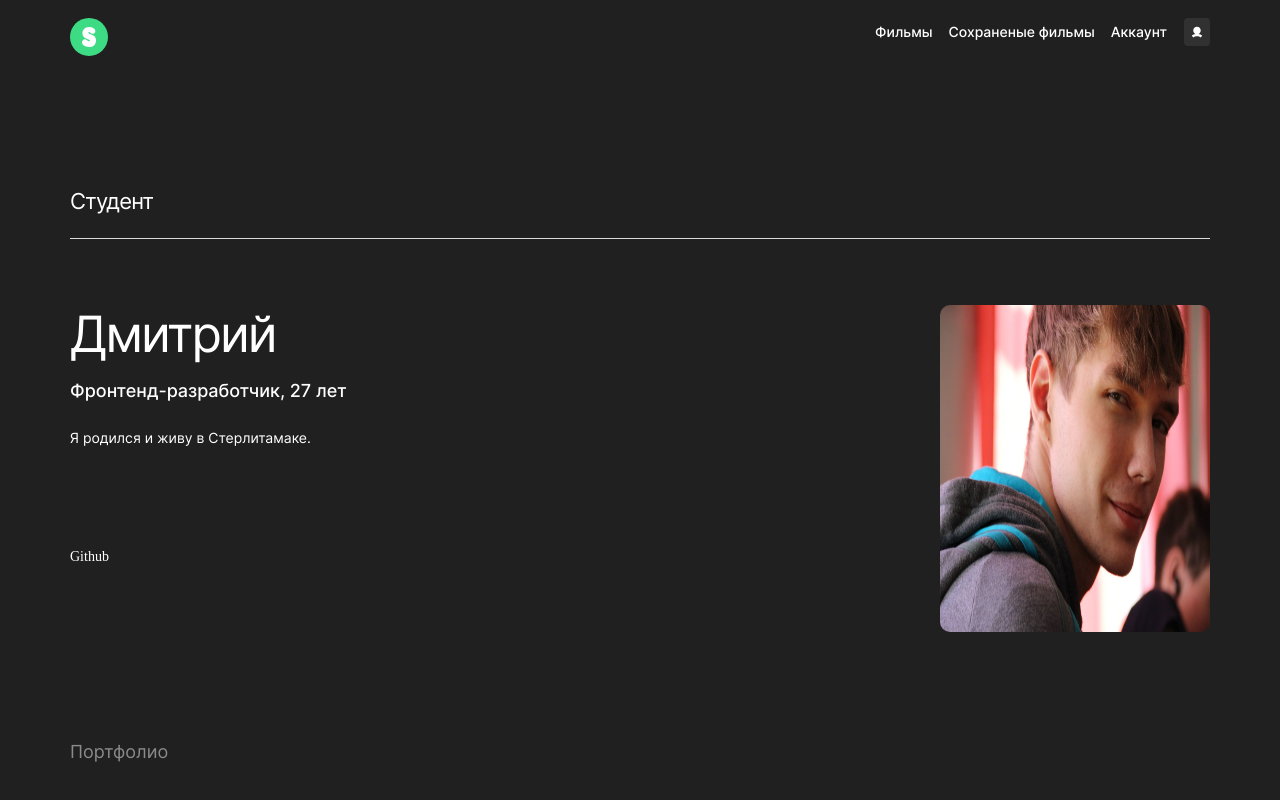
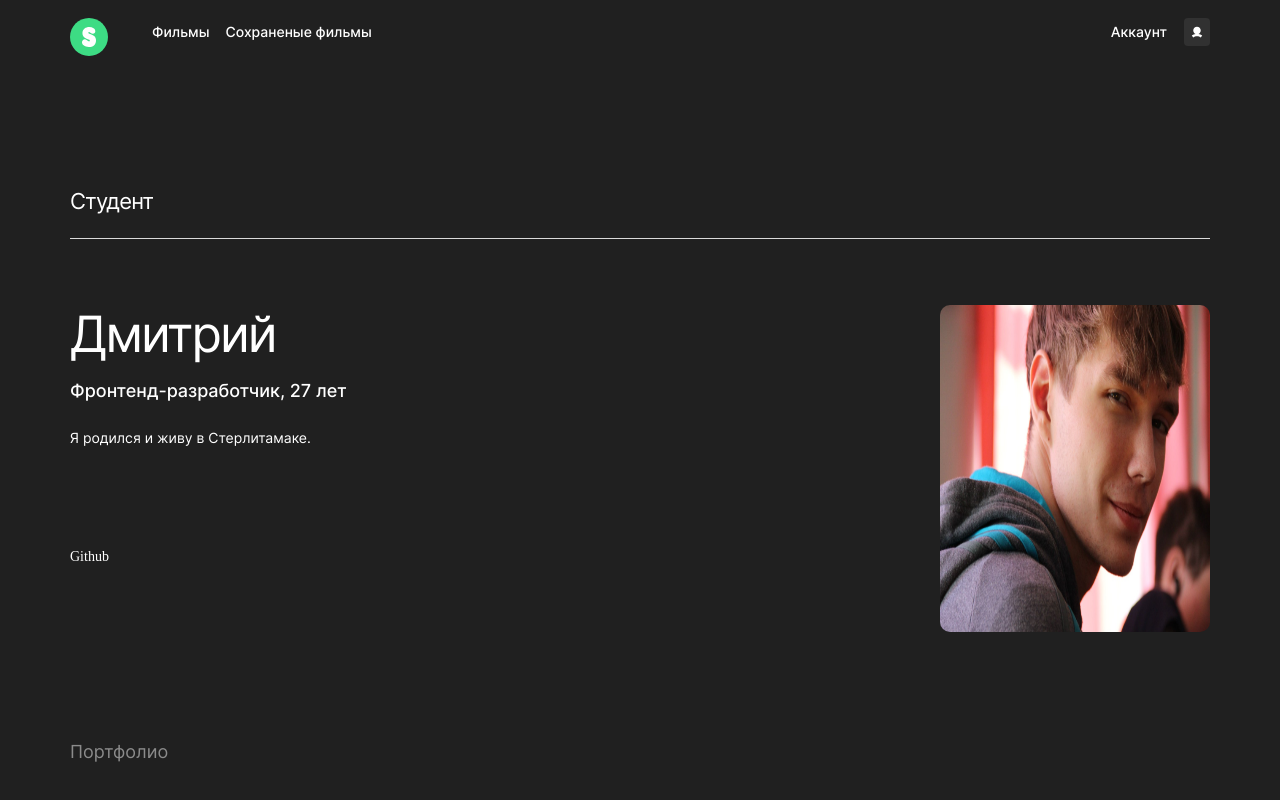
Before and after one commit to DmitriyShaidurov/movies-explorer-frontend, a React (Create React App) app: page / in a window 1280 px wide. Shown: the top 800 px of the page. Built offline with nearby package versions, Linux system fonts and the light colour scheme.

Commit message:
1stReview

```diff
--- a/src/components/Footer/Footer.js
+++ b/src/components/Footer/Footer.js
@@ -8,7 +8,7 @@ function Footer() {
       <div className="footer__container">
         <p className="footer__copyright">© 2022</p>
         <div className="footer__links">
-          <a href="https://praktikum.yandex.ru/" target="_blank" className="footer__link" rel="noreferrer">
+          <a href="https://practicum.yandex.ru/" target="_blank" className="footer__link" rel="noreferrer">
             Яндекс.Практикум
           </a>
           <a href="https://github.com/dmitriyshaidurov" target="_blank" className="footer__link" rel="noreferrer">
--- a/src/components/Navigation/Navigation.css
+++ b/src/components/Navigation/Navigation.css
@@ -1,6 +1,7 @@
 .navigation {
     margin: 0;
     padding: 0;
+    width: 100%;
 }
 
 .navigation__films {
@@ -15,9 +16,9 @@
 .navigation-content {
     display: flex;
     flex-direction: row;
-    justify-content: center;
+    justify-content: space-between;
     align-items: center;
-    margin: 0;
+    margin: 0 0 0 44px;
     padding: 0;
 }
 
```
